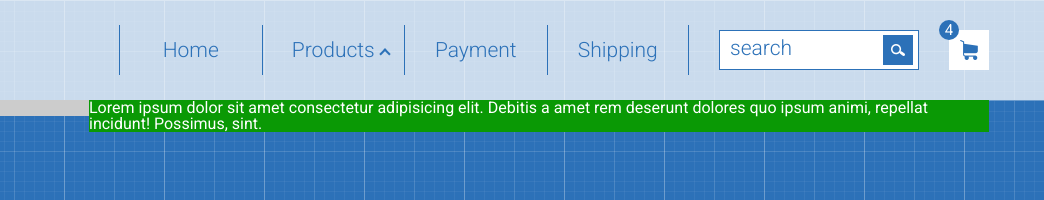
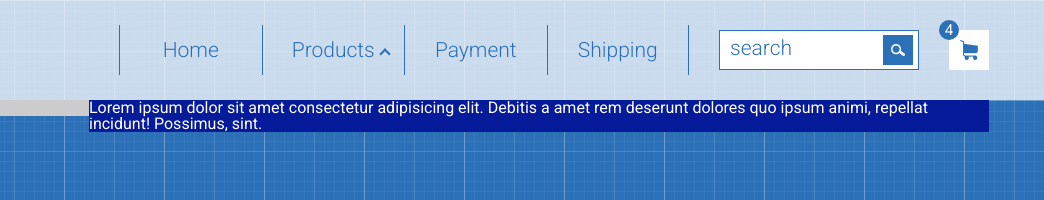
Before and after one commit to yaborodinov/git_expiriance.github.io, a website: page index.html in a window 1280 px wide. Shown: the top 200 px of the page, 236-1280 px from the left. Drawn offline with Linux system fonts and the light colour scheme.

Commit message:
add dark blue color

```diff
--- a/css/style.css
+++ b/css/style.css
@@ -244,5 +244,5 @@ body {
 }
 .col-md-900> h1{
   color: #fff;
-  background-color: #0a9905 ;
+  background-color: #051b99 ;
 }
```
